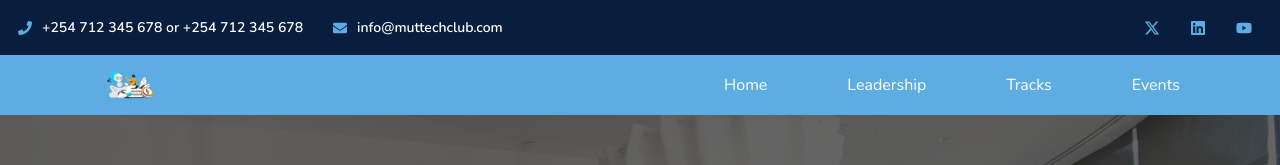
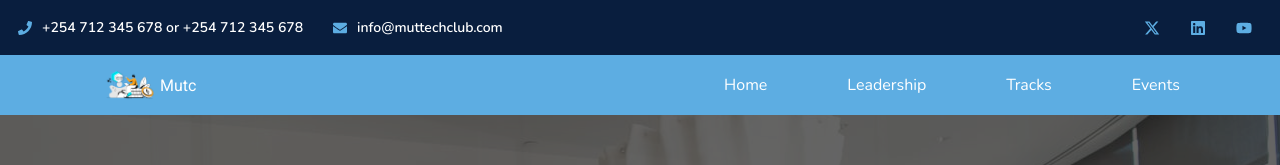
Before and after one commit to Naominm/mutc-website, a React (Vite) app: page / in a window 1280 px wide. Shown: the top 165 px of the page. Built offline with nearby package versions, Linux system fonts and the light colour scheme.

Commit message:
Improved the card Home Hero Section

```diff
--- a/src/components/Header/Header.css
+++ b/src/components/Header/Header.css
@@ -53,8 +53,11 @@ outline: none;
     }
 }
 .logo-container{
-    width: 6rem;
+    display: flex;
+    align-items: center;
+    width: 7rem;
     height: 6rem;
+    color: white;
 }
 .logo-container img{
     width: 100%;
--- a/src/components/Header/Header.tsx
+++ b/src/components/Header/Header.tsx
@@ -56,6 +56,7 @@ function Header() {
         <div className="header-navigation-parent">
         <div className="logo-container">
              <img src={Logo} alt="" />
+             <p>Mutc</p>
                 </div>
                 <div className="navs">
         <NavLink
```
